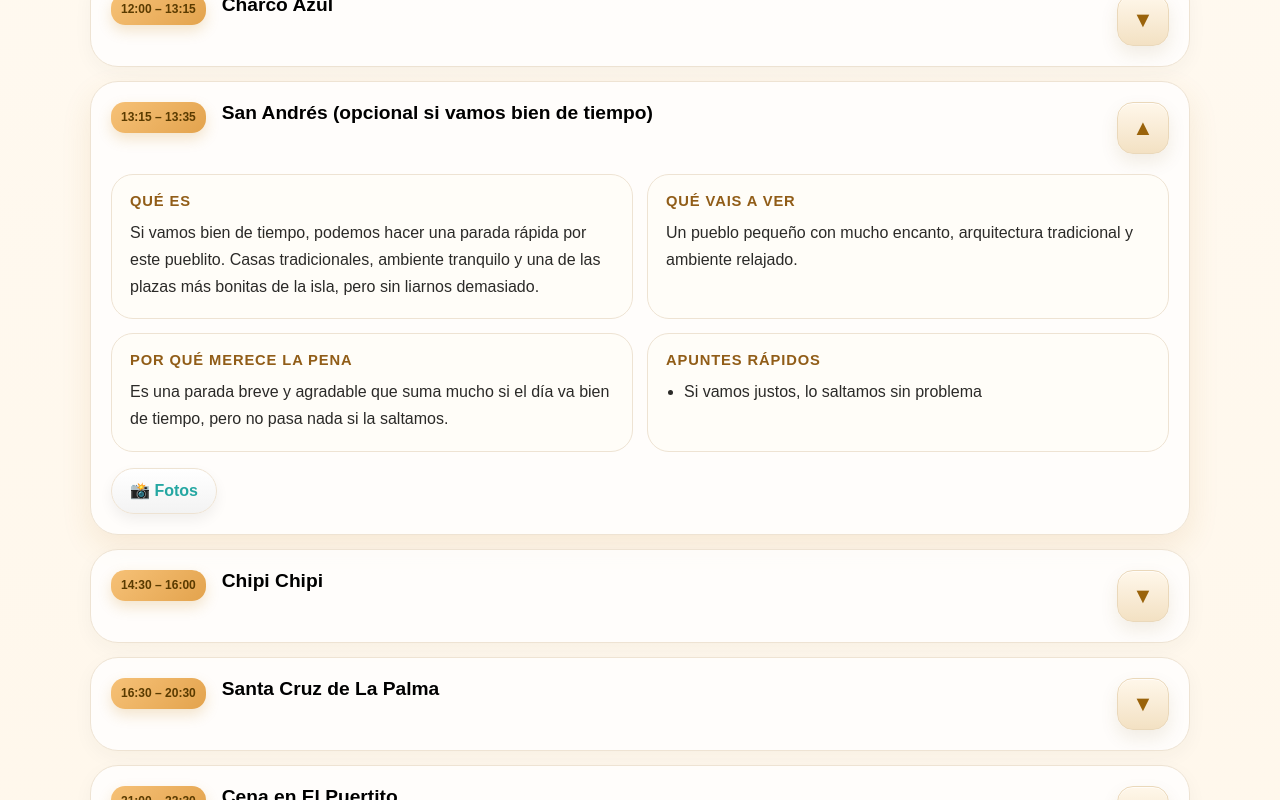
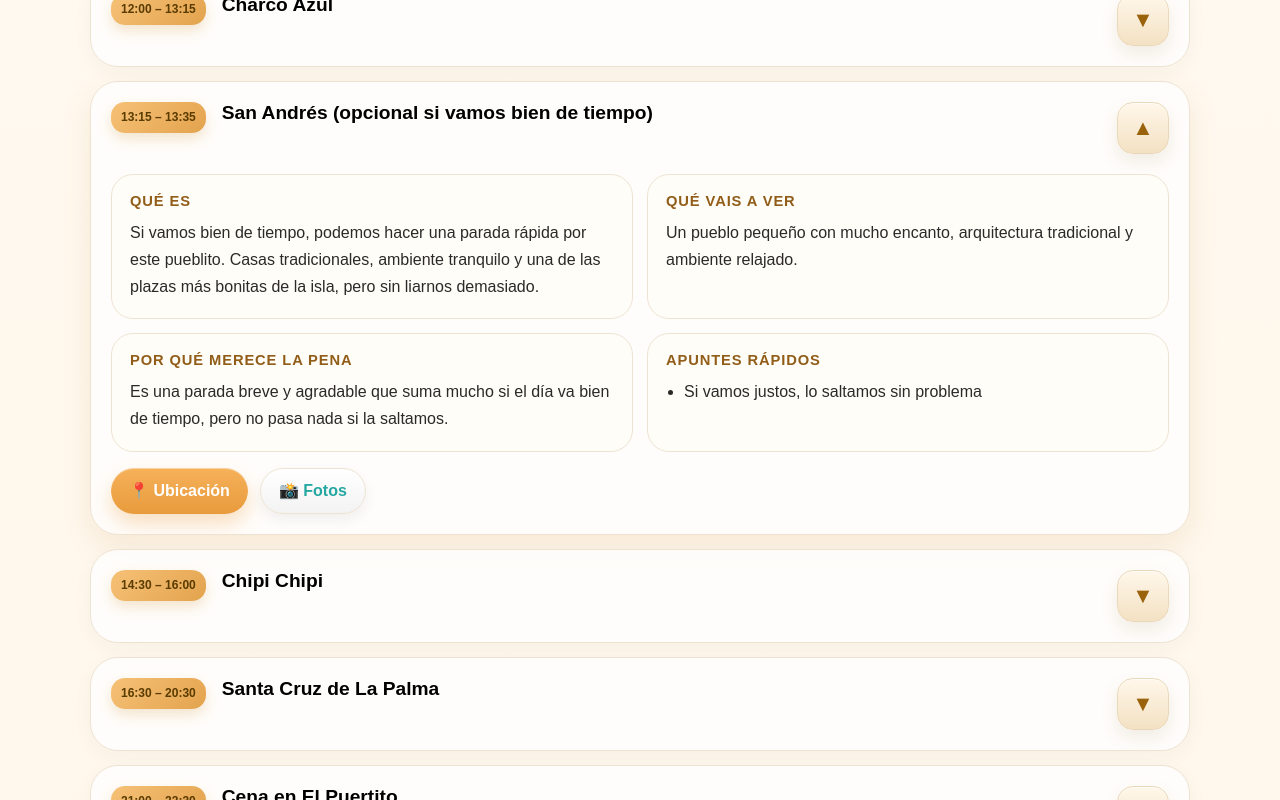
Before and after one commit to aniram115-commits/Viaje-La-Palma, a Next.js app: page / in a window 1280 px wide. Both pictures are taken after a click on the button 640 px from the left and 826 px from the top of the page. Shown: the part 699-1499 px from the top of the page. Built offline with nearby package versions, Linux system fonts and the light colour scheme.

Commit message:
Add files via upload

```diff
--- a/app/page.tsx
+++ b/app/page.tsx
@@ -135,6 +135,13 @@ if (element) {
 
                   <div className="actions">
                     <a
+                      href={stop.maps}
+                      target="_blank"
+                      rel="noopener noreferrer"
+                    >
+                      📍 Ubicación
+                    </a>
+                    <a
                       href={
                         stop.photos ||
                         `https://www.google.com/search?tbm=isch&q=${encodeURIComponent(
```
Lines whose indentation alone changed are shown as unchanged.
